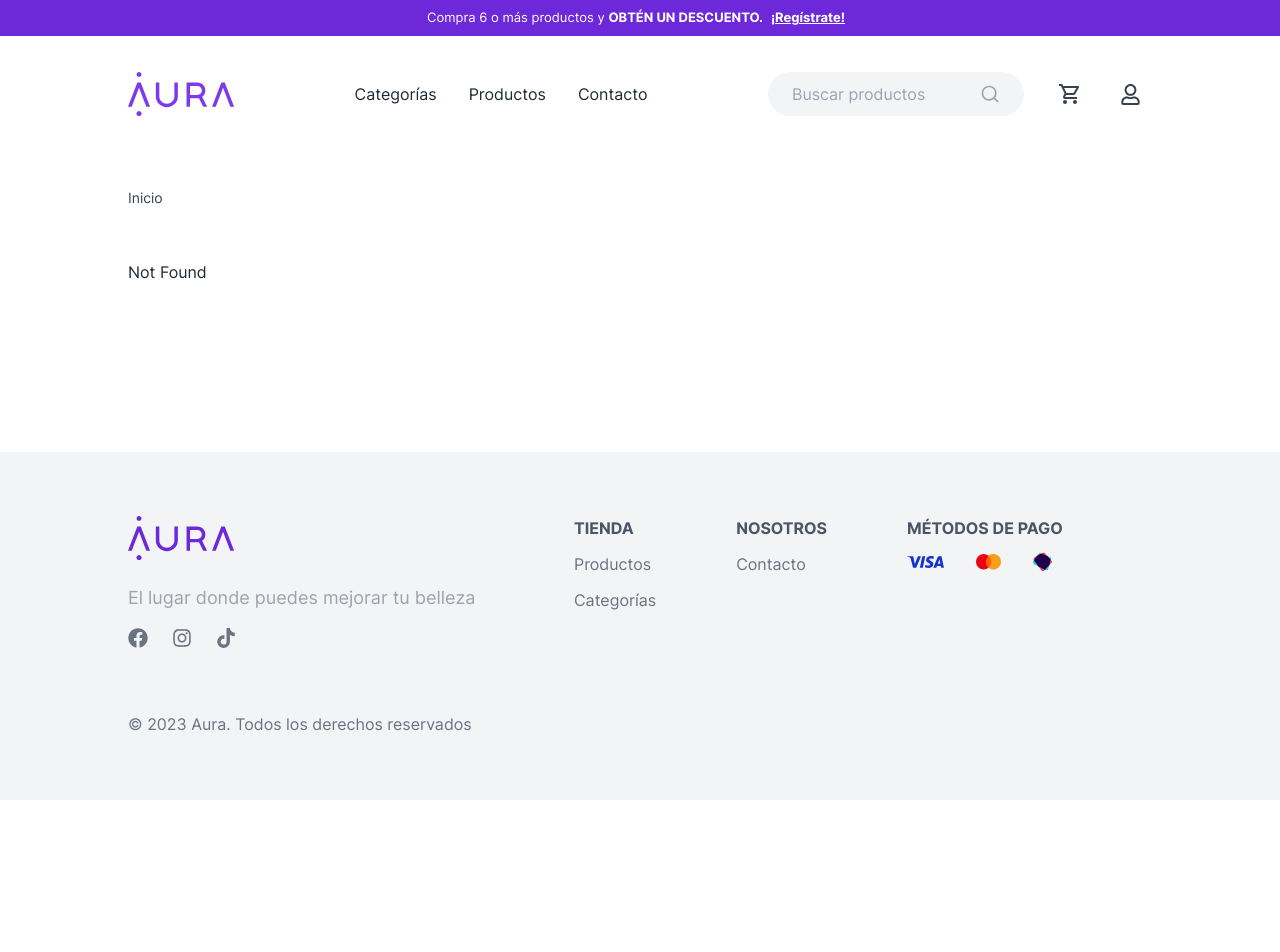
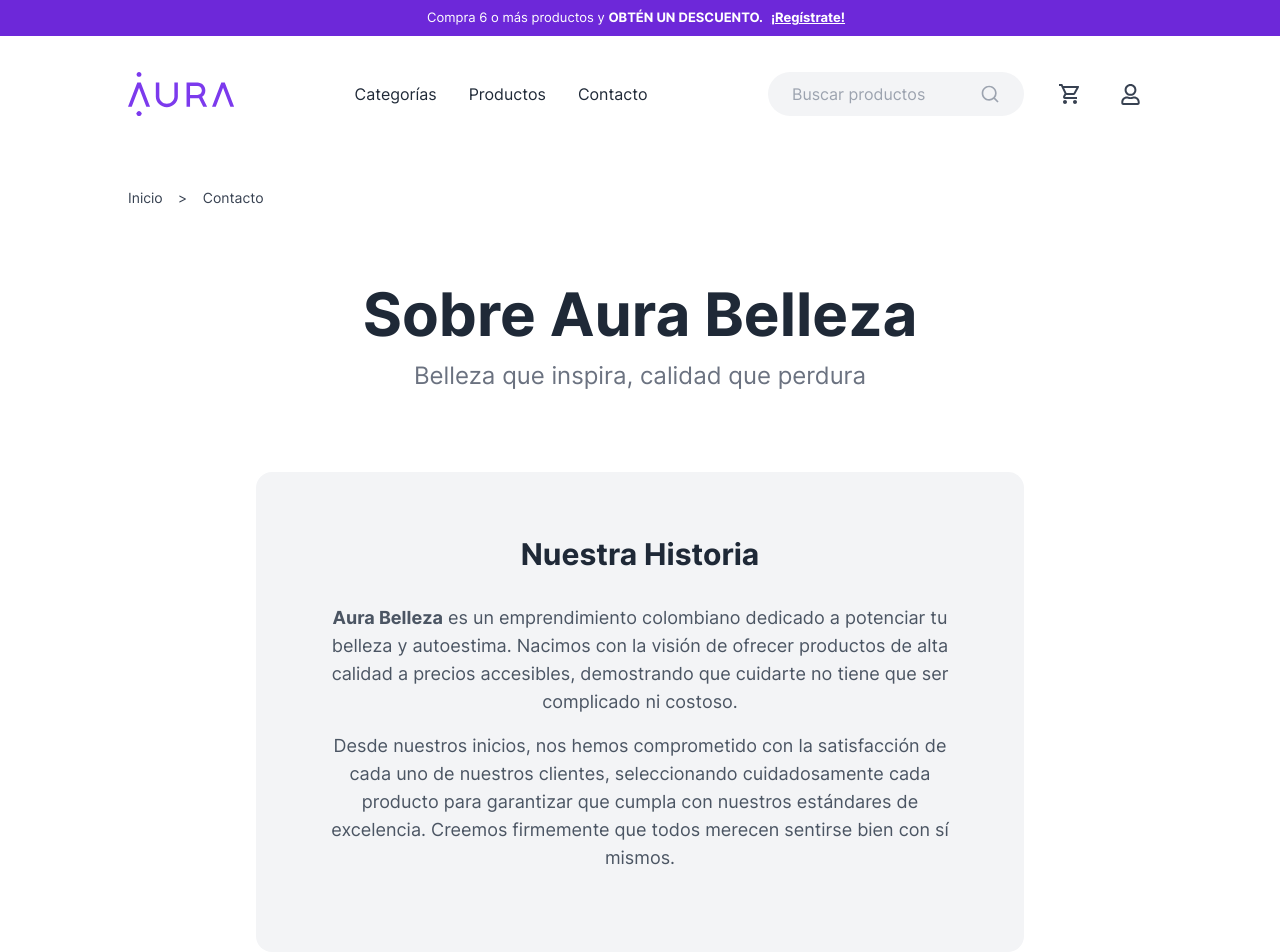
Before and after one commit to jerast/aura-shop-client, a React (Vite) app: page /contact in a window 1280 px wide. Shown: the top 952 px of the page. Before the commit the page ends 800 px from the top, so only its background shows below. Built offline with nearby package versions, Linux system fonts and the light colour scheme; no server answers.

Commit message:
feat: add contact view

```diff
--- a/src/assets/styles/main.css
+++ b/src/assets/styles/main.css
@@ -632,4 +632,66 @@
 		@apply h-14 py-4 rounded-full mt-1 text-white bg-violet-700 hover:bg-violet-600 active:bg-violet-700 disabled:bg-gray-500
 	}
 
+	/* Contact Page */
+
+	.ContactPage {
+		@apply flex flex-col gap-16 md:gap-20 pb-16 md:pb-20;
+	}
+	.ContactPage__hero {
+		@apply text-center;
+	}
+	.ContactPage__hero-title {
+		@apply font-bold text-4xl md:text-5xl lg:text-6xl text-gray-800;
+	}
+	.ContactPage__hero-subtitle {
+		@apply text-xl md:text-2xl text-gray-500 mt-4;
+	}
+	.ContactPage__about {
+		@apply bg-gray-100 rounded-2xl p-8 md:p-12 lg:p-16;
+	}
+	.ContactPage__about-content {
+		@apply max-w-3xl mx-auto text-center;
+	}
+	.ContactPage__section-title {
+		@apply font-bold text-2xl md:text-3xl text-gray-800 mb-6 md:mb-8;
+	}
+	.ContactPage__text {
+		@apply text-gray-600 text-base md:text-lg leading-relaxed mb-4;
+	}
+	.ContactPage__values-grid {
+		@apply grid grid-cols-1 sm:grid-cols-2 lg:grid-cols-4 gap-6 md:gap-8;
+	}
+	.ContactPage__value {
+		@apply bg-gray-100 rounded-2xl p-6 md:p-8 text-center;
+	}
+	.ContactPage__value-title {
+		@apply block font-bold text-xl md:text-2xl text-violet-700 mb-4;
+	}
+	.ContactPage__value-text {
+		@apply text-gray-500 text-sm md:text-base;
+	}
+	.ContactPage__info-grid {
+		@apply grid grid-cols-1 lg:grid-cols-2 gap-10 lg:gap-16;
+	}
+	.ContactPage__info-details {
+		@apply flex flex-col gap-6 md:gap-8;
+	}
+	.ContactPage__info-item {
+		@apply flex items-start gap-5;
+	}
+	.ContactPage__info-icon {
+		@apply text-3xl md:text-4xl text-violet-700 flex-shrink-0 mt-1;
+	}
+	.ContactPage__info-label {
+		@apply block text-sm text-gray-400 mb-1;
+	}
+	.ContactPage__info-text {
+		@apply text-gray-700 font-semibold text-base md:text-lg;
+	}
+	.ContactPage__map {
+		@apply w-full h-72 md:h-96 lg:h-auto rounded-2xl overflow-hidden shadow-lg min-h-[300px];
+	}
+	.ContactPage__map iframe {
+		@apply w-full h-full;
+	}
 }
--- a/src/interface/Breadcrubs.jsx
+++ b/src/interface/Breadcrubs.jsx
@@ -7,7 +7,8 @@ const pathNames = {
    products: { path: '/products', name: 'Productos' },
    categories: { path: '/categories', name: 'Categorías' },
    account: { path: '/account/profile', name: 'Perfil' },
-   orders: { path: '/account/orders', name: 'Mis Pedidos'}
+   orders: { path: '/account/orders', name: 'Mis Pedidos'},
+   contact: { path: '/contact', name: 'Contacto' }
 }
 
 export const Breadcrubs = () => {
--- a/src/interface/Footer.jsx
+++ b/src/interface/Footer.jsx
@@ -35,7 +35,7 @@ export const Footer = () => {
 					{/* <Link className="Footer__link">
 						Acerca de Nosotros
 					</Link> */}
-					<Link className="Footer__link">
+					<Link className="Footer__link" to="/contact">
 						Contacto
 					</Link>
 				</div>
--- a/src/interface/Navbar.jsx
+++ b/src/interface/Navbar.jsx
@@ -38,7 +38,7 @@ export const Navbar = () => {
 			<div className="Navbar__nav">
 				<NavLink to="/categories">Categorías</NavLink>
 				<NavLink to="/products">Productos</NavLink>
-				<NavLink>Contacto</NavLink>
+				<NavLink to="/contact">Contacto</NavLink>
 			</div>
 			<div className="Navbar__controls">
 				<Search />
--- a/src/interface/Sidebar.jsx
+++ b/src/interface/Sidebar.jsx
@@ -76,6 +76,7 @@ export const Sidebar = () => {
 						<li><NavLink onClick={ handleCloseSidebar } to="/">Inicio</NavLink></li>
 						<li><NavLink onClick={ handleCloseSidebar } to="/categories">Categorías</NavLink></li>
 						<li><NavLink onClick={ handleCloseSidebar } to="/products">Productos</NavLink></li>
+						<li><NavLink onClick={ handleCloseSidebar } to="/contact">Contacto</NavLink></li>
 					</ul>
 					{
 						(!isLoading && status === 'auth') && (
--- a/src/modules/shop/index.js
+++ b/src/modules/shop/index.js
@@ -3,6 +3,7 @@ export * from './pages/Home.page';
 export * from './pages/Product.page';
 export * from './pages/Products.page';
 export * from './pages/Categories.page';
+export * from './pages/Contact.page';
 
 // Components
 export * from './components/ProductCard';
--- /dev/null
+++ b/src/modules/shop/pages/Contact.page.jsx
@@ -0,0 +1,101 @@
+import { MdStore, MdPhone, MdEmail, MdLocationOn } from 'react-icons/md';
+
+export const ContactPage = () => {
+	return (
+		<main className="Main">
+			<div className="Main--content ContactPage">
+				<section className="ContactPage__hero">
+					<h1 className="ContactPage__hero-title">Sobre Aura Belleza</h1>
+					<p className="ContactPage__hero-subtitle">Belleza que inspira, calidad que perdura</p>
+				</section>
+
+				<section className="ContactPage__about">
+					<div className="ContactPage__about-content">
+						<h2 className="ContactPage__section-title">Nuestra Historia</h2>
+						<p className="ContactPage__text">
+							<strong>Aura Belleza</strong> es un emprendimiento colombiano dedicado a potenciar tu belleza y autoestima.
+							Nacimos con la visión de ofrecer productos de alta calidad a precios accesibles,
+							demostrando que cuidarte no tiene que ser complicado ni costoso.
+						</p>
+						<p className="ContactPage__text">
+							Desde nuestros inicios, nos hemos comprometido con la satisfacción de cada uno de nuestros
+							clientes, seleccionando cuidadosamente cada producto para garantizar que cumpla con
+							nuestros estándares de excelencia. Creemos firmemente que todos merecen sentirse bien
+							con sí mismos.
+						</p>
+					</div>
+				</section>
+
+				<section className="ContactPage__values">
+					<h2 className="ContactPage__section-title">Nuestros Valores</h2>
+					<div className="ContactPage__values-grid">
+						<div className="ContactPage__value">
+							<span className="ContactPage__value-title">Calidad</span>
+							<p className="ContactPage__value-text">Solo trabajamos con productos que cumplen nuestros estrictos estándares de calidad.</p>
+						</div>
+						<div className="ContactPage__value">
+							<span className="ContactPage__value-title">Honestidad</span>
+							<p className="ContactPage__value-text">Precios claros y transparentes, sin sorpresas ni costos ocultos.</p>
+						</div>
+						<div className="ContactPage__value">
+							<span className="ContactPage__value-title">Accesibilidad</span>
+							<p className="ContactPage__value-text">Belleza para todos, con precios diseñados para cada presupuesto.</p>
+						</div>
+						<div className="ContactPage__value">
+							<span className="ContactPage__value-title">Atención Personal</span>
+							<p className="ContactPage__value-text">Te acompañamos en cada paso, resolviendo tus dudas y escuchando tus necesidades.</p>
+						</div>
+					</div>
+				</section>
+
+				<section className="ContactPage__info">
+					<h2 className="ContactPage__section-title">Encuéntranos</h2>
+					<div className="ContactPage__info-grid">
+						<div className="ContactPage__info-details">
+							<div className="ContactPage__info-item">
+								<MdStore className="ContactPage__info-icon" />
+								<div>
+									<span className="ContactPage__info-label">Tienda</span>
+									<p className="ContactPage__info-text">Aura Belleza Store</p>
+								</div>
+							</div>
+							<div className="ContactPage__info-item">
+								<MdPhone className="ContactPage__info-icon" />
+								<div>
+									<span className="ContactPage__info-label">WhatsApp</span>
+									<p className="ContactPage__info-text">Escríbenos para consultas y pedidos</p>
+								</div>
+							</div>
+							<div className="ContactPage__info-item">
+								<MdEmail className="ContactPage__info-icon" />
+								<div>
+									<span className="ContactPage__info-label">Correo electrónico</span>
+									<p className="ContactPage__info-text">contacto@aurabelleza.com</p>
+								</div>
+							</div>
+							<div className="ContactPage__info-item">
+								<MdLocationOn className="ContactPage__info-icon" />
+								<div>
+									<span className="ContactPage__info-label">Dirección</span>
+									<p className="ContactPage__info-text">Colombia</p>
+								</div>
+							</div>
+						</div>
+						<div className="ContactPage__map">
+							<iframe
+								title="Ubicación Aura Belleza"
+								src="https://www.google.com/maps/embed?pb=!1m18!1m12!1m3!1d1188.4527965845923!2d-74.20690701002826!3d4.581433522359823!2m3!1f0!2f0!3f0!3m2!1i1024!2i768!4f13.1!3m3!1m2!1s0x8e3f990a1a6e3d1d%3A0x671701ce77b96a39!2sAura.Belleza!5e0!3m2!1ses-419!2sco!4v1778300707818!5m2!1ses-419!2sco"
+								width="100%"
+								height="100%"
+								style={{ border: 0 }}
+								allowFullScreen=""
+								loading="lazy"
+								referrerPolicy="no-referrer-when-downgrade"
+							/>
+						</div>
+					</div>
+				</section>
+			</div>
+		</main>
+	);
+};
--- a/src/routes/Public.routes.jsx
+++ b/src/routes/Public.routes.jsx
@@ -1,6 +1,6 @@
 import { Route, Routes } from 'react-router-dom';
 import { LoginPage } from '@/modules/auth';
-import { CategoriesPage, ProductsPage, HomePage, ProductPage } from '@/modules/shop';
+import { CategoriesPage, ProductsPage, HomePage, ProductPage, ContactPage } from '@/modules/shop';
 
 export const PublicRoutes = () => {
 	return (
@@ -11,6 +11,7 @@ export const PublicRoutes = () => {
 			<Route path="/products/:id" element={ <ProductPage /> } />
 			<Route path="/categories/:category" element={ <ProductsPage /> } />
 			<Route path="/login" element={ <LoginPage /> } />
+			<Route path="/contact" element={ <ContactPage /> } />
 			<Route path="*" element={ <h1>Not Found</h1> } />
 		</Routes>
 	);
```
